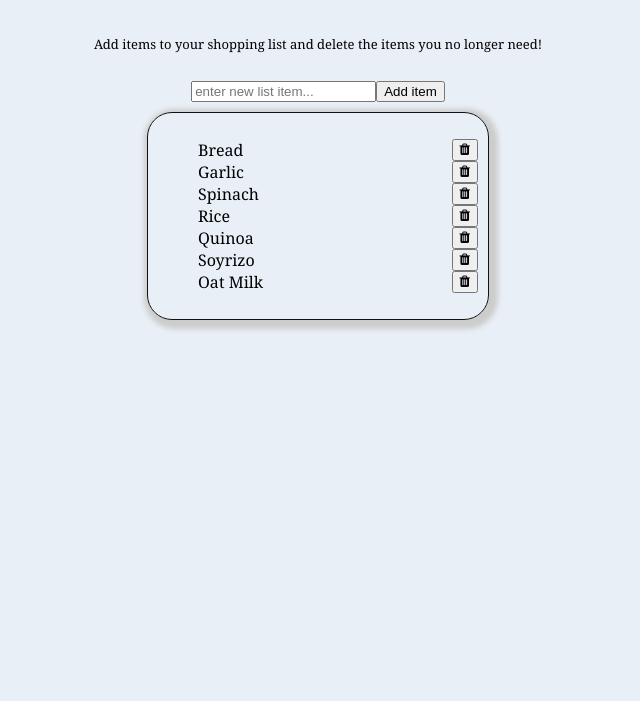
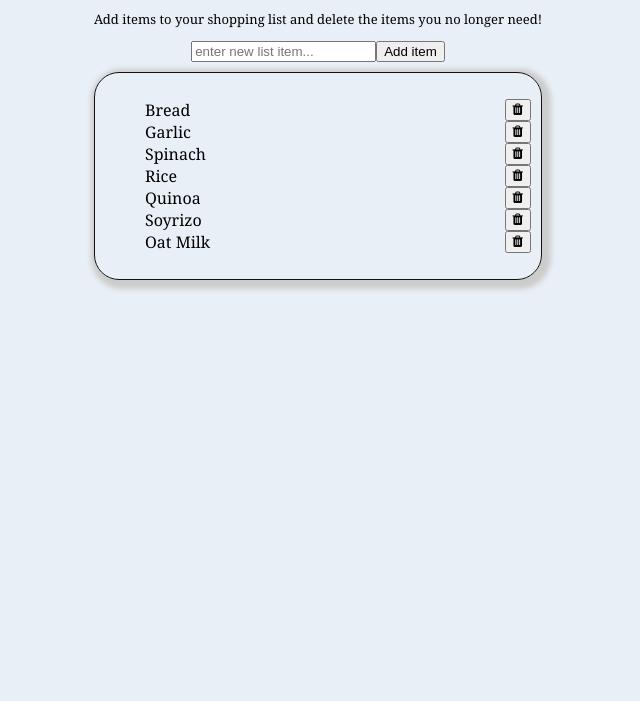
Before and after one commit to zamudio/shopping-list, a plain HTML site: page index.html in a window 1280 px wide. Shown: the part 99-800 px from the top of the page, without its empty margins (322-962 px from the left). Drawn offline with Linux system fonts and the light colour scheme.

Commit message:
CSS styling fix

```diff
--- a/css/style.css
+++ b/css/style.css
@@ -1,35 +1,32 @@
 body {
+  display: flex;
+  justify-content: center;
+  max-width: 100%;
   background-color: #e9eff6;
   font-family: Georgia, "Times New Roman", Times, serif;
-  margin: auto;
-  max-width: 50%;
 }
 
-.container {
+/* .container {
   display: flex;
   flex-direction: column;
-}
+} */
 
 .fancyTitle {
   text-align: center;
 }
 
 .description {
-  margin: 25px 0px 15px 0px;
   text-align: center;
   font-size: 13px;
 }
 
 .btn {
   display: flex;
-  flex-flow: row nowrap;
   justify-content: center;
   margin-bottom: 10px;
 }
 
 .list {
-  margin: auto;
-  width: 50%;
   border: 1.5px solid #111;
   border-radius: 25px;
   padding: 10px;
```
